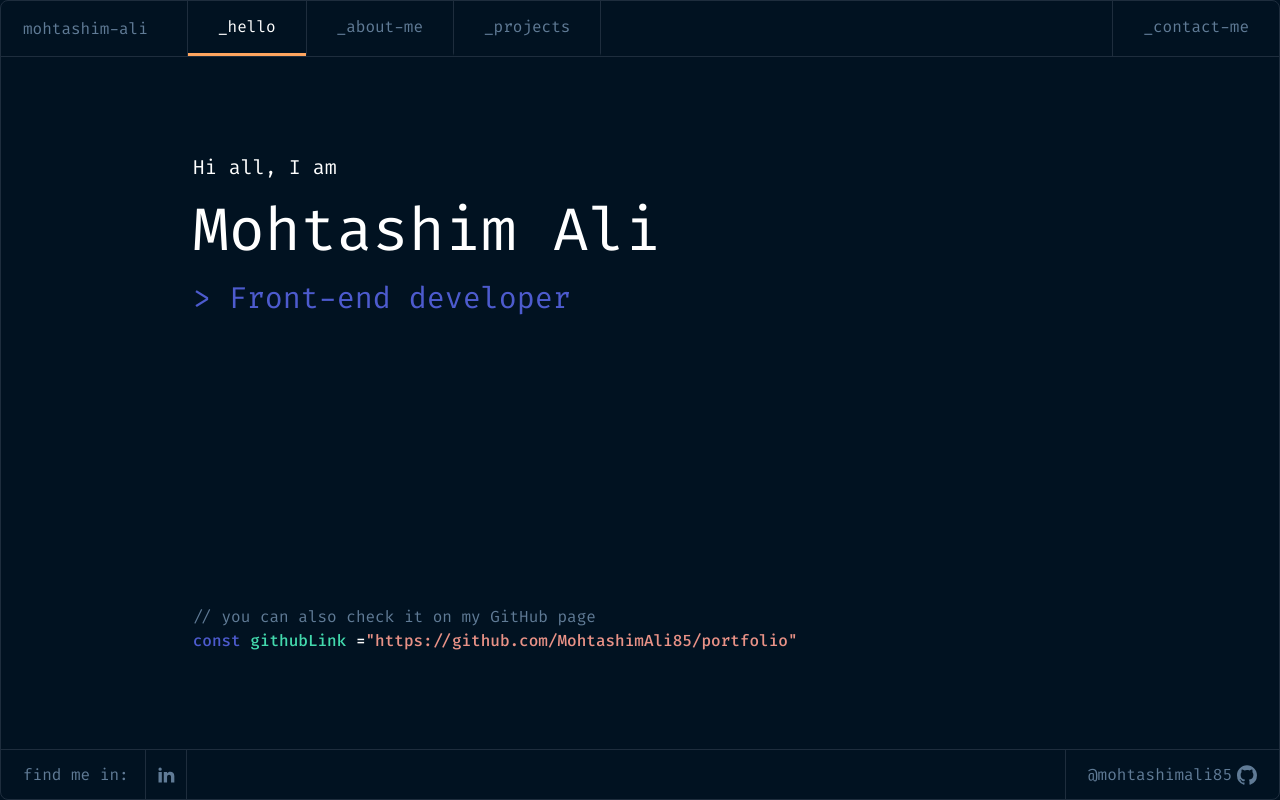
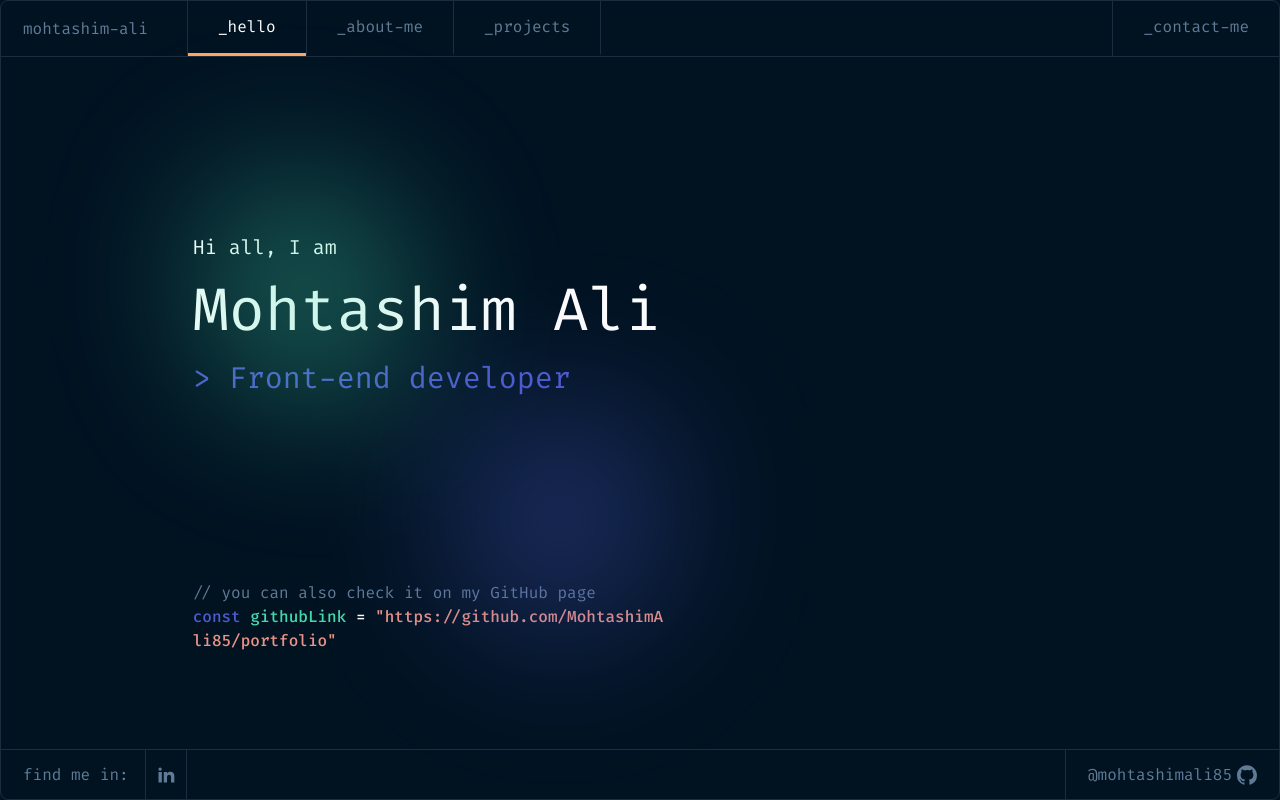
Before and after one commit to MohtashimAli85/portfolio, a Next.js app: page / in a window 1280 px wide. Built offline with nearby package versions, Linux system fonts and the light colour scheme.

Commit message:
page(helllo): integrated bg as shadow

```diff
--- a/src/app/page.tsx
+++ b/src/app/page.tsx
@@ -1,8 +1,12 @@
+import Shadow from "./components/ui/Shadow";
+
 export default function Home() {
   return (
     <section className='flex items-center h-full px-5 md:px-0 py-20 md:py-24 md:ml-[15%] md:mr-[10%]  md:max-w-[75%] '>
       <div className='flex h-full max-h-[510px] w-full'>
-        <div className='flex flex-col justify-between basis-1/2 md:space-y-20'>
+        <div className='flex flex-col relative -z-0 justify-between md:basis-1/2 md:space-y-20'>
+            <Shadow color="primary" top={0} left={-15} />
+            <Shadow color="secondary" top={150} right={-15} />
           <div className='space-y-3'>
             <p className='text-base md:text-xl'>Hi all, I am</p>
             <h1 className='text-6xl leading-[1.25]'>Mohtashim Ali</h1>
@@ -11,18 +15,18 @@ export default function Home() {
             </h2>
           </div>
           <div className=' text-sm md:text-base'>
-            <p className='text-secondary-dark'>
+            <p className='text-secondary-dark break-words'>
               {'//'} you can also check it on my GitHub page
             </p>
-            <h3 className='font-medium text-salmon max-w-[90vw] truncate'>
+            <h3 className='font-medium text-salmon break-all '>
               <span className='text-secondary'>const </span>
               <span className='text-aquamarine'> githubLink </span>
-              <span className="text-white">=</span>
-              <span className='text-salmon'>
+              <span className="text-white">= </span>
+              <span className='text-salmon '>
                 <a
                   href='https://github.com/MohtashimAli85/portfolio'
                   target='_blank'
-                  className='truncate'
+                  className='break-words'
                 >
                   &quot;https://github.com/MohtashimAli85/portfolio&quot;
                 </a>
```
